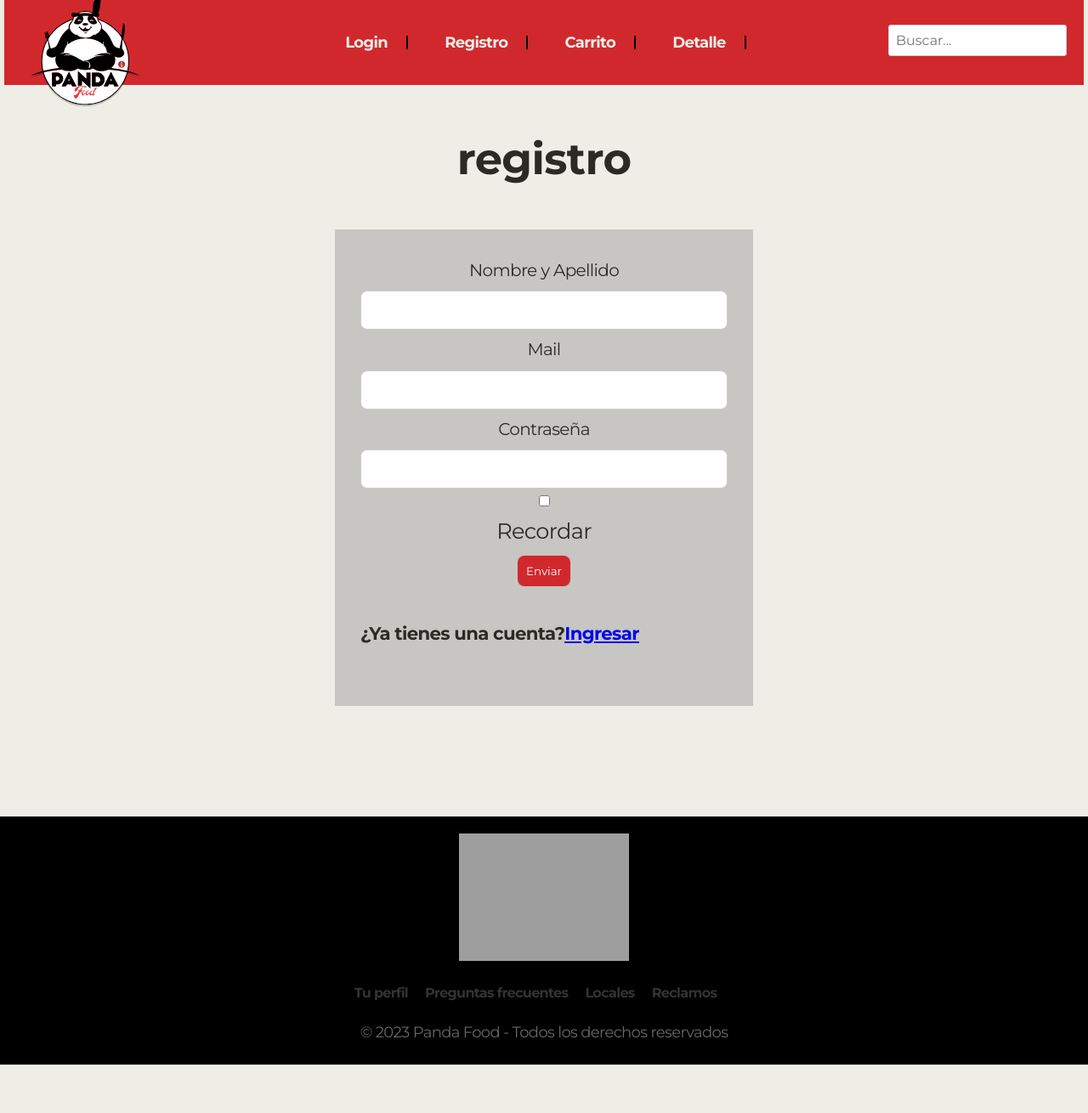
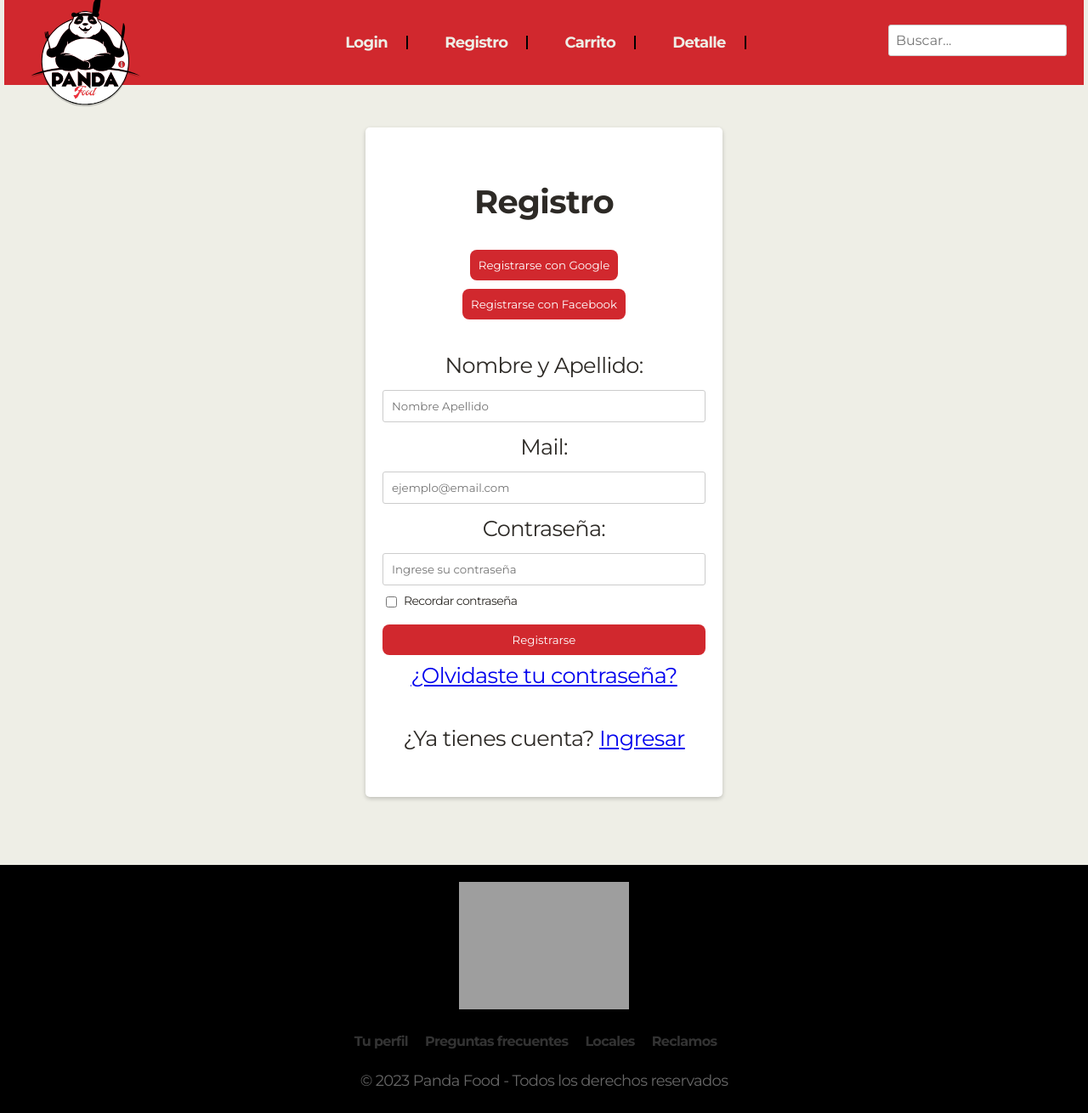
Before and after one commit to fernandojbcba/grupo_1_PandaFood, a Node server app: page /registro in a window 1280 px wide. Shown: the whole page at 85% size. Before the commit the page ends 1253 px from the top, so only its background shows below. Run offline with Node 20, Linux system fonts and the light colour scheme; some libraries are stand-ins or nearby versions; some web fonts are replaced; grey boxes are pictures that could not be loaded.

Commit message:
detalles del css

```diff
--- a/public/css/login.css
+++ b/public/css/login.css
@@ -57,6 +57,7 @@
 
 .recordar-contraseña label{
   margin-left: 5px;
+  font-size: 14px;
 }
 
 
--- a/public/css/registro.css
+++ b/public/css/registro.css
@@ -1,51 +1,90 @@
 /* {
     margin: 0px;
     padding: 0px;
-    box-sizing: border-box;
+  box-sizing: border-box;
 }*/
 
-.contenedor-registro{
-    margin: 0 auto;
+
+
+.contenedor-registro {
+    padding-top: 150px;
+    margin-left: auto ;
+    margin-right: auto;
     display: flex;
     text-align: center;
     justify-content: center;
-    padding: 105px 5px 130px 5px;
-}
-
-.registro-contenedor {
-    display: flex;
-    text-align: center;
-    justify-content: center;
-}
-
-.fomulario {
-    background-color: rgba(170, 168, 168, 0.562);
-    padding: 30px;
-}
-
-.label-registro {
-    display: flex;
-    font-size: 20px;
-}
-
-.input-registro {
-    padding-left: 180px;
-    font-size: 20px;
-    border-radius: 8px;
-}
-
-.checkbox {
-    display: flex;
 
 }
 
+.container-r {
+    width: 380px;
+    margin: 0px auto 80px auto;
+    background-color: #fff;
+    padding: 20px;
+    border-radius: 5px;
+    box-shadow: 0 2px 5px rgba(0, 0, 0, 0.2);
 
-.enviar {
+  }
+
+  h2 {
+    text-align: center;
+    margin-bottom: 20px;
+  }
+
+  form {
     display: flex;
-    margin: 0 auto;
+    flex-direction: column;
+  }
 
-}
+  label {
+    align-self: center;
+    margin-bottom: 5px;
+  }
 
-h5 {
+  input {
+    padding: 10px;
+    margin-bottom: 5px;
+    border: 1px solid #ccc;
+    border-radius: 3px;
+  }
+
+  button {
+    background-color: #d1282e;
+    color: #fff;
+    padding: 10px;
+    border: none;
+    border-radius: 8px;
+    cursor: pointer;
+  }
+
+  .recordar-contraseña {
     display: flex;
-}
+    align-items: center;
+    margin-bottom: 10px;
+  }
+
+  .recordar-contraseña label {
+    margin-left: 5px;
+    font-size: 14px;
+  }
+
+  .redes-registro {
+    display: flex;
+    flex-direction: column;
+    align-items: center;
+    margin-bottom: 20px;
+  }
+
+  button.google,
+  button.facebook {
+    margin-bottom: 10px;
+  }
+
+  .olvidaste-contraseña {
+    text-align: center;
+    margin-bottom: 10px;
+  }
+
+  .signup {
+    text-align: center;
+  }
--- a/src/views/users/registro.ejs
+++ b/src/views/users/registro.ejs
@@ -5,27 +5,40 @@
     <%- include("../partials/header") %>
     <main>
       <div class="contenedor-registro">
-        <div class="contenedor-registro-titulo">
-          <h1>registro</h1>
-          <section class="registro-contenedor">
-            <form action="" class="fomulario">
-              <label class="label-registro" for="nombreCompleto">Nombre y Apellido </label>
-              <input class="input-registro" type="text">
-              <label class="label-registro" for="mail">Mail</label>
-              <input class="input-registro" type="email">
-              <label class="label-registro" for="contraseña">Contraseña</label>
-              <input class="input-registro" type="password">
+        <div class="container-r">
+          <h2>Registro</h2>
+          <div class="redes-registro">
+            <button class="google">Registrarse con Google</button>
+            <button class="facebook">Registrarse con Facebook</button>
+          </div>
+          <form>
+            <label for="nombreCompleto">Nombre y Apellido:</label>
+            <input type="text" id="nombreCompleto" name="nombreCompleto" placeholder="Nombre Apellido" required>
 
-                <input class="checkbox" type="checkbox"name="recordar" value="">
-                <label class="check" for="check">Recordar</label>
+            <label for="mail">Mail:</label>
+            <input type="email" id="mail" name="mail" placeholder="ejemplo@email.com" required>
 
-              <button class="enviar" type="submit">Enviar</button>
-              <h5>¿Ya tienes una cuenta? <a href="/login"><u>Ingresar</u></a></h5>
-            </form>
+            <label for="contraseña">Contraseña:</label>
+            <input type="password" id="contraseña" name="contraseña" placeholder="Ingrese su contraseña" required>
 
-          </section>
+            <div class="recordar-contraseña">
+              <input type="checkbox" id="recordar" name="recordar">
+              <label for="recordar">Recordar contraseña</label>
+            </div>
+
+            <button type="submit">Registrarse</button>
+          </form>
+
+          <div class="olvidaste-contraseña">
+            <a href="#">¿Olvidaste tu contraseña?</a>
+          </div>
+
+          <div class="signup">
+            <p>¿Ya tienes cuenta? <a href="/login">Ingresar</a></p>
+          </div>
         </div>
       </div>
+
     </main>
 
     <%- include("../partials/footer") %>
```
